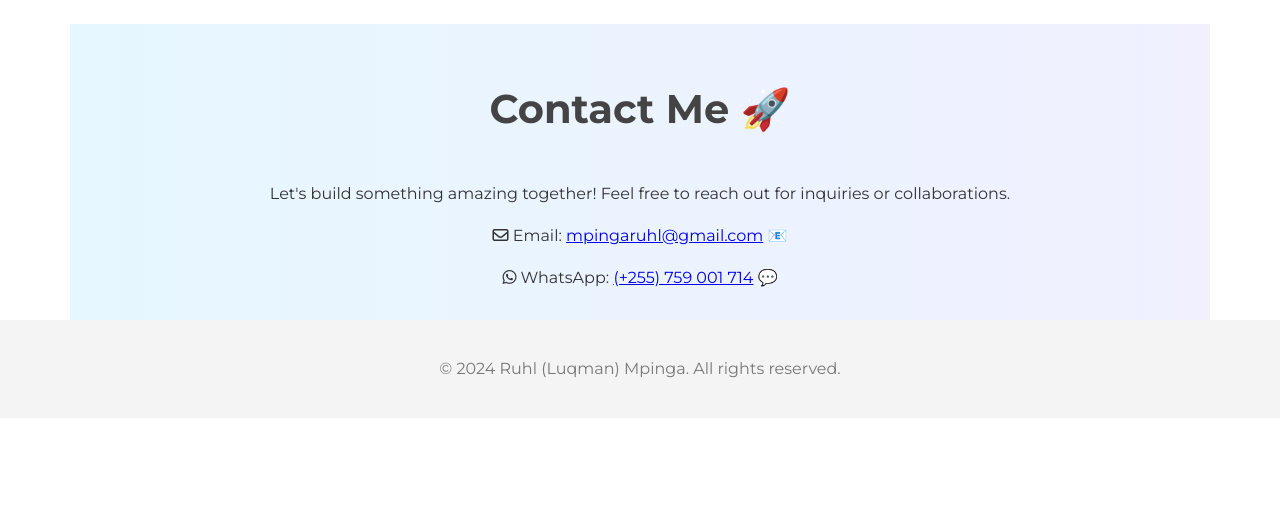
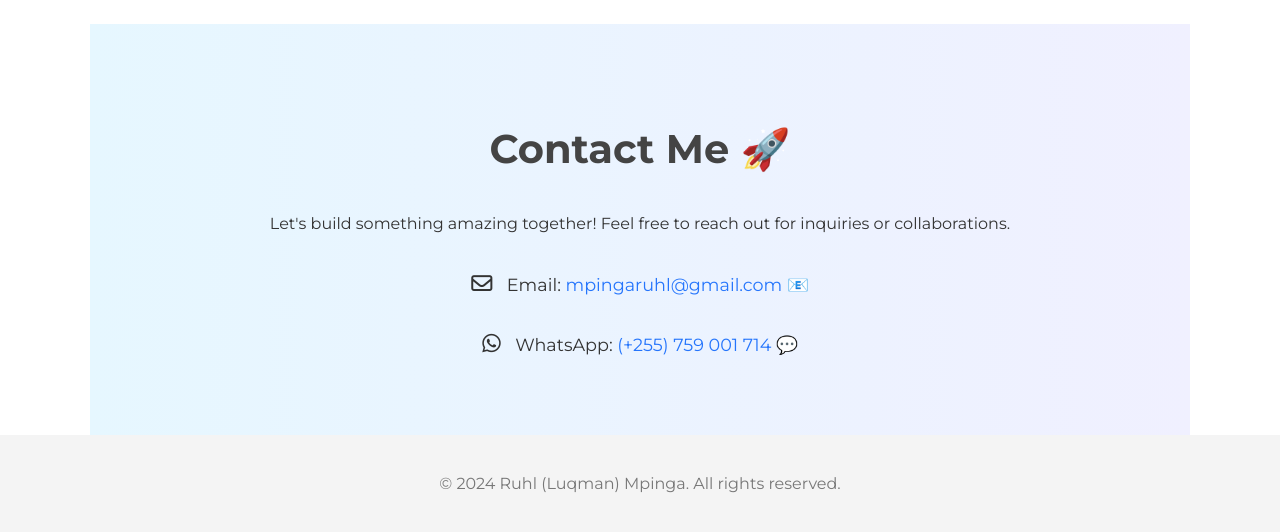
Before and after one commit to ruhluku/ruhluku.github.io, a plain HTML site: page index.html in a window 1280 px wide. Shown: the part 1948-2480 px from the top of the page. Before the commit the page ends 2366 px from the top, so only its background shows below. Drawn offline with Linux system fonts and the light colour scheme.

Commit message:
Update style.css

```diff
--- a/style.css
+++ b/style.css
@@ -109,14 +109,46 @@ footer {
     color: #777;
 }
 
+/* ... (previous styles) ... */
+
 #contact {
-    background: linear-gradient(to right, #e6f7ff, #f0f0ff); /* Light gradient background */
-    text-align: center; /* Center contact info */
+    background: linear-gradient(to right, #e6f7ff, #f0f0ff);
+    text-align: center;
+    padding: 60px 0;
 }
 
-#contact p {
-    margin-bottom: 10px;
+#contact h2 {
+    margin-bottom: 30px;
 }
+
+.contact-details {
+    display: flex;
+    flex-direction: column;
+    align-items: center;
+}
+
+.contact-details p {
+    margin-bottom: 15px;
+    font-size: 1.1em;
+}
+
+.contact-details a {
+    color: #2575fc;
+    text-decoration: none;
+    transition: color 0.3s ease;
+}
+
+.contact-details a:hover {
+    color: #1a52b8;
+}
+
+.contact-details i {
+    margin-right: 10px;
+    font-size: 1.2em;
+    color: #333; /* Icon color */
+}
+
+/* ... (previous responsive styles) ... */
 
 /* Responsive Design */
 @media (max-width: 768px) {
```
